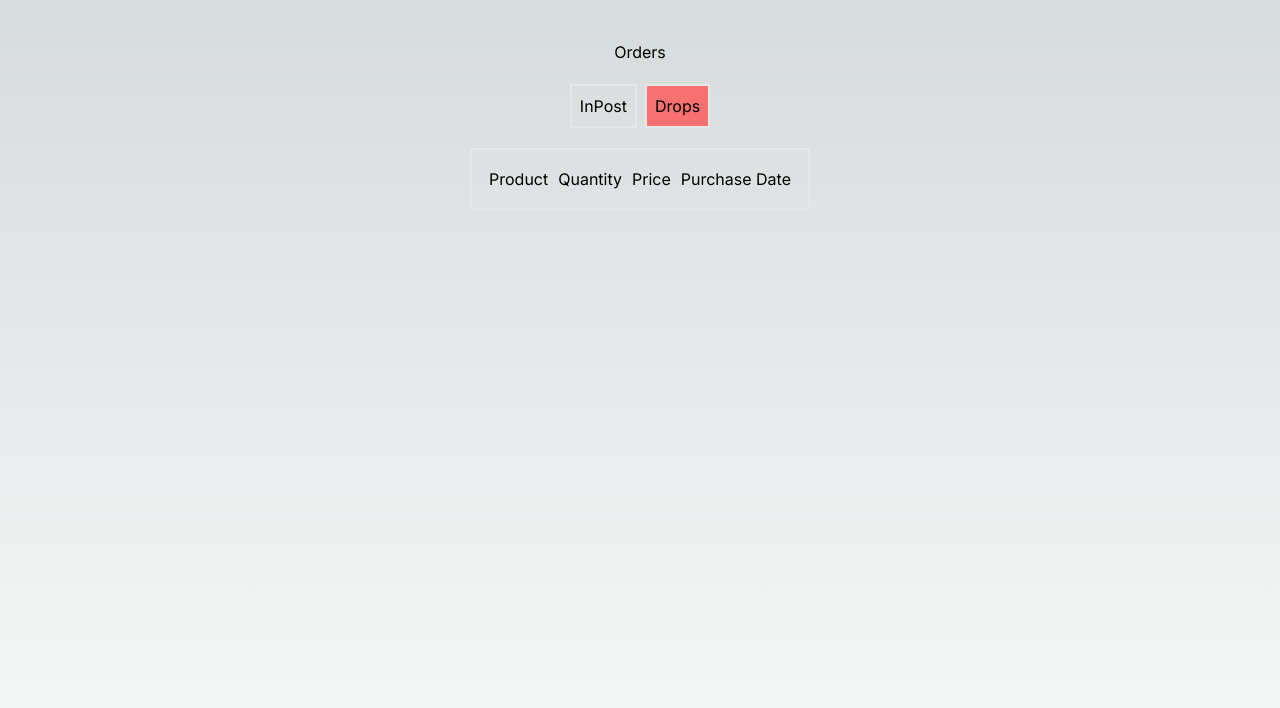
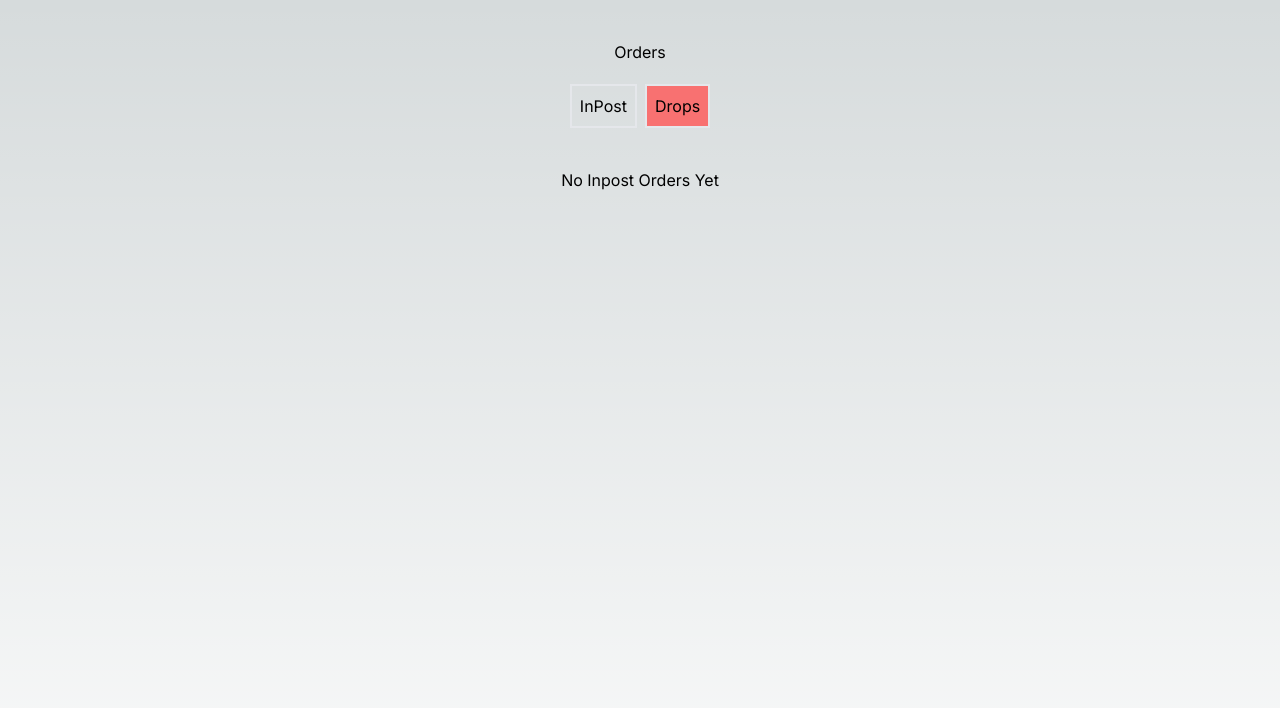
Before and after one commit to lolapalozza/user-app, a Next.js app: page /orders/drops in a window 1280 px wide. Shown: the top 708 px of the page. Built offline with nearby package versions, Linux system fonts and the light colour scheme.

Commit message:
drop orders

```diff
--- a/src/app/orders/drops/page.tsx
+++ b/src/app/orders/drops/page.tsx
@@ -28,7 +28,7 @@ export default function OrdersDrops() {
 
       <BackButton linkTo="/orders" />
 
-      <table className="w-full border-2 border-separate p-2 border-spacing-2">
+      {drops.length ? <table className="w-full border-2 border-separate p-2 border-spacing-2">
         <thead>
         <tr>
           <td>Product</td>
@@ -62,7 +62,11 @@ export default function OrdersDrops() {
           </tr>
         })}
         </tbody>
-      </table>
+      </table> : <div className="mt-5">
+        No Inpost Orders Yet
+      </div>}
+
+
     </main>
   );
 }
```
